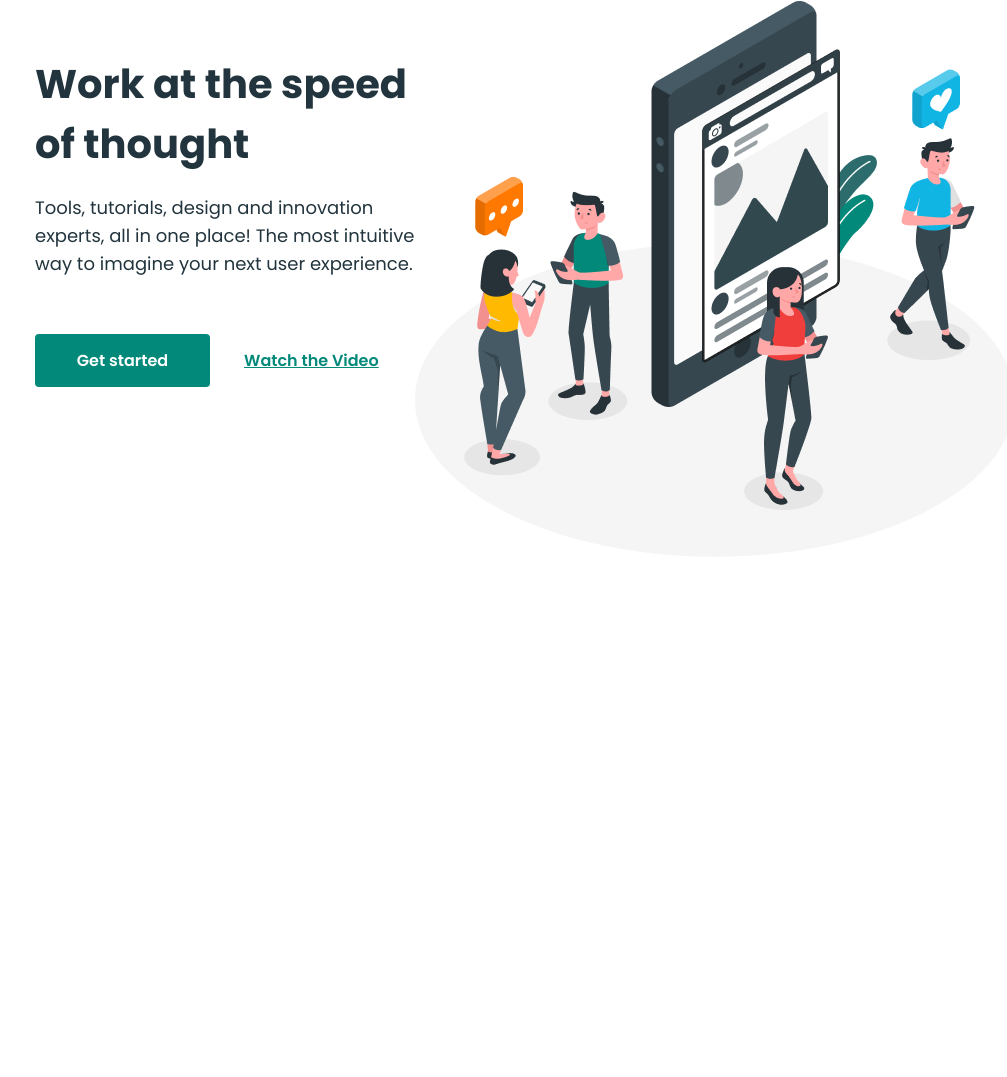
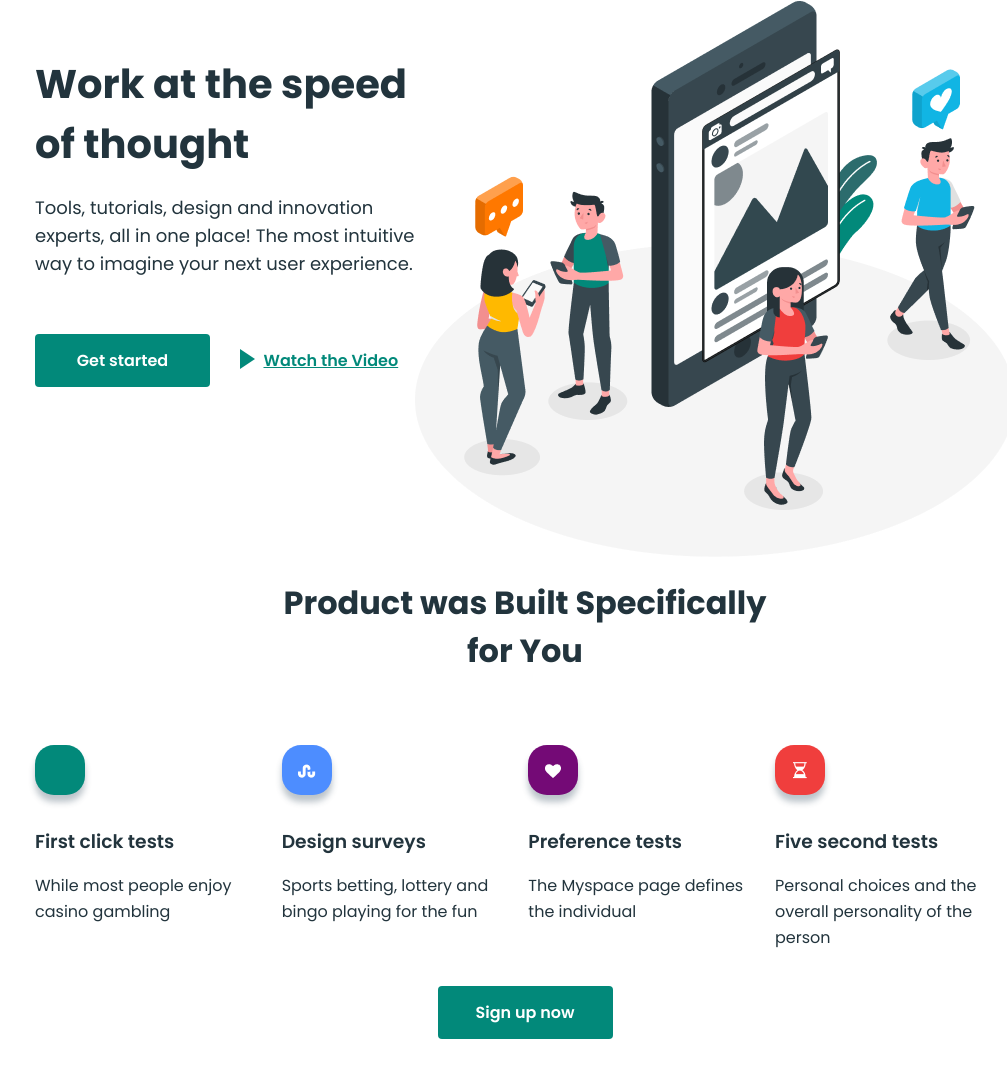
Before and after one commit to kadron141/tms-11, a website built with Parcel: page src/index.html in a window 1280 px wide. Shown: the part 221-1298 px from the top of the page, without its empty margins (115-1122 px from the left). Built offline with nearby package versions, Linux system fonts and the light colour scheme; files whose address does not match are found by name.

Commit message:
finish product layout

```diff
--- a/src/index.html
+++ b/src/index.html
@@ -9,7 +9,7 @@
     <title>Document</title>
 </head>
 
-<body>
+<body class="page-container">
     <header class="header-wrapper">
         <div class="logo-wrapper">
             <img src="./assets/img/logo.png" alt="logo">
@@ -39,7 +39,10 @@
 
             <div class="main-actions">
                 <button class="button-primary">Get started</button>
-                <a href="#" class="link">Watch the Video</a>
+                <a href="#" class="link">
+                    <div class="link-triangle"></div>
+                    Watch the Video
+                </a>
             </div>
         </div>
 
@@ -49,7 +52,35 @@
     </section>
 
     <section class="product-wrapper">
+        <h2 class="title-secondary">Product was Built Specifically <br>for You</h2>
 
+        <div class="product-features-container">
+            <div class="product-feature-wrapper">
+                <div class="feature-image arrow"></div>
+                <h3 class="title-tertiary">First click tests</h3>
+                <p class="text-default small">While most people enjoy casino gambling</p>
+            </div>
+
+            <div class="product-feature-wrapper">
+                <div class="feature-image wave"></div>
+                <h3 class="title-tertiary">Design surveys</h3>
+                <p class="text-default small">Sports betting, lottery and bingo playing for the fun</p>
+            </div>
+
+            <div class="product-feature-wrapper">
+                <div class="feature-image heart"></div>
+                <h3 class="title-tertiary">Preference tests</h3>
+                <p class="text-default small">The Myspace page defines the individual</p>
+            </div>
+
+            <div class="product-feature-wrapper">
+                <div class="feature-image clock"></div>
+                <h3 class="title-tertiary">Five second tests</h3>
+                <p class="text-default small">Personal choices and the overall personality of the person</p>
+            </div>
+        </div>
+
+        <button class="button-primary">Sign up now</button>
     </section>
 </body>
 
--- a/src/scss/styles.scss
+++ b/src/scss/styles.scss
@@ -15,10 +15,14 @@ h1, h2, h3, span, p, li {
     color: $primary-text;
 }
 
+.page-container {
+    padding: 0 150px;
+}
+
 .header-wrapper {
     display: flex;
     align-items: center;
-    padding: 20px 150px;
+    padding: 20px 0;
 
     .logo-wrapper {
         cursor: pointer;
@@ -85,7 +89,6 @@ h1, h2, h3, span, p, li {
 .main-wrapper {
     height: calc(100vh - 83px);
     display: flex;
-    padding: 0 150px;
     justify-content: space-between;
 
     .main-info-wrapper {
@@ -106,6 +109,9 @@ h1, h2, h3, span, p, li {
         }
 
         .main-actions {
+            display: flex;
+            align-items: center;
+
             .button-primary {
                 margin-right: 30px;
                 width: 175px;
@@ -129,6 +135,11 @@ h1, h2, h3, span, p, li {
     font-weight: 400;
     line-height: 28px;
     font-size: 18px;
+
+    &.small {
+        font-size: 16px;
+        line-height: 26px;
+    }
 }
 
 .link {
@@ -136,4 +147,96 @@ h1, h2, h3, span, p, li {
     font-weight: 600;
     font-size: 16px;
     line-height: 24px;
+    display: inline-flex;
+    gap: 8.5px;
+
+    .link-triangle {
+        width: 0;
+        height: 0;
+        border-top: 10px solid transparent;
+        border-bottom: 10px solid transparent;
+        border-left: 15px solid $primary-bg;
+    }
 }
+
+.title-secondary {
+    font-weight: 700;
+    font-size: 32px;
+    line-height: 48px;
+}
+
+.title-tertiary {
+    font-weight: 600;
+    font-size: 22;
+    line-height: 33px;
+}
+
+.product-wrapper {
+    display: flex;
+    flex-direction: column;
+
+    h2 {
+        text-align: center;
+        margin-bottom: 70px;
+    }
+
+    .button-primary {
+        width: 175px;
+        height: 53px;
+        align-self: center;
+    }
+
+    .product-features-container {
+        display: flex;
+        justify-content: space-between;
+        margin-bottom: 35px;
+
+        .product-feature-wrapper {
+            width: 240px;
+
+            .title-tertiary {
+                margin-bottom: 15px;
+            }
+
+            .feature-image {
+                width: 50px;
+                height: 50px;
+                border-radius: 19px;
+                background-color: $primary-bg;
+                display: flex;
+                justify-content: center;
+                align-items: center;
+                padding-top: 5px;
+                box-shadow: 0px 7px 6px 0px rgba(34, 60, 80, 0.3);
+                margin-bottom: 30px;
+
+                &.arrow {
+                    &::after {
+                        content: url('../assets/img/arrow-icon.png');
+                    }
+                }
+
+                &.wave {
+                    background-color: $blue-bg;
+                    &::after {
+                        content: url('../assets/img/wave-icon.png');
+                    }
+                }
+
+                &.heart {
+                    background-color: $purple-bg;
+                    &::after {
+                        content: url('../assets/img/heart-icon.png');
+                    }
+                }
+
+                &.clock {
+                    background-color: $red-bg;
+                    &::after {
+                        content: url('../assets/img/clock-icon.png');
+                    }
+                }
+            }
+        }
+    }
+}
```
